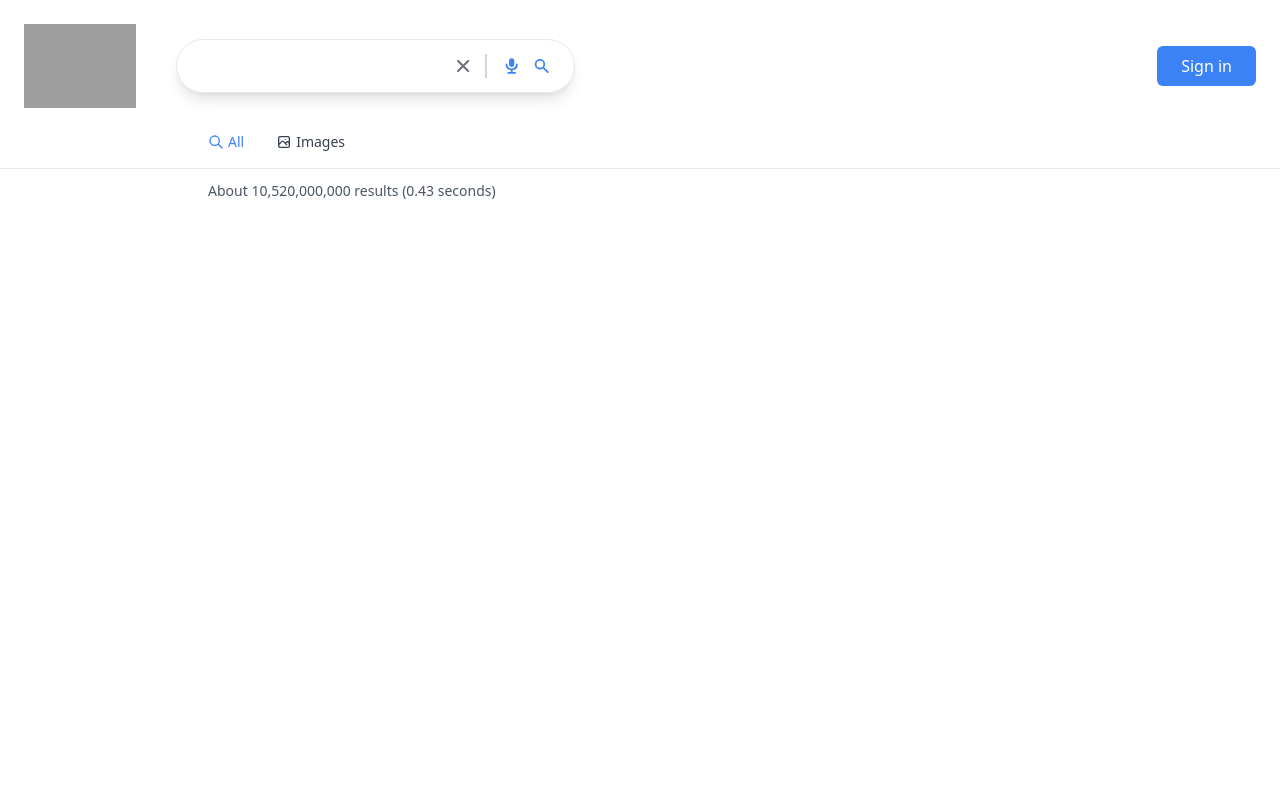
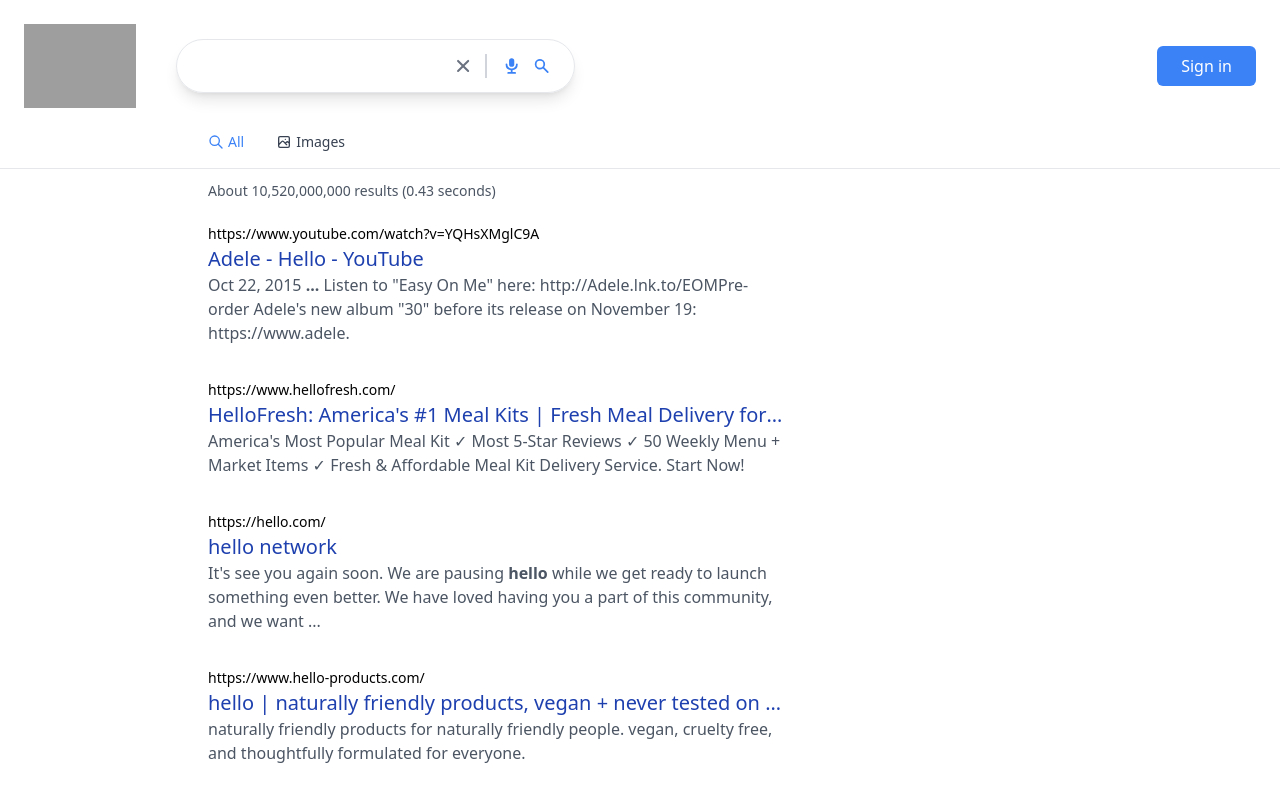
Before and after one commit to Jascha-Biederstedt/google-clone, a Next.js app: page /search in a window 1280 px wide. Shown: the top 800 px of the page. Built offline with nearby package versions, Linux system fonts and the light colour scheme; no server answers; grey boxes are pictures that could not be loaded.

Commit message:
Implement showing search results

```diff
--- a/components/SearchResults.js
+++ b/components/SearchResults.js
@@ -1,4 +1,5 @@
 import React from 'react';
+import parse from 'html-react-parser';
 
 const SearchResults = ({ results }) => {
   return (
@@ -7,6 +8,25 @@
         About {results.searchInformation.formattedTotalResults} results (
         {results.searchInformation.formattedSearchTime} seconds)
       </p>
+
+      {results.items.map(result => (
+        <div key={result.link} className="max-w-xl mb-8">
+          <div className="group">
+            <a className="text-sm truncate" href={result.link}>
+              {result.formattedUrl}
+            </a>
+            <a
+              className="group-hover:underline decoration-blue-800"
+              href={result.link}
+            >
+              <h2 className="truncate text-xl font-medium text-blue-800">
+                {result.title}
+              </h2>
+            </a>
+          </div>
+          <p className="text-gray-600">{parse(result.htmlSnippet)}</p>
+        </div>
+      ))}
     </div>
   );
 };
--- a/package.json
+++ b/package.json
@@ -10,6 +10,7 @@
   },
   "dependencies": {
     "@heroicons/react": "^1.0.6",
+    "html-react-parser": "^1.4.12",
     "next": "12.1.5",
     "next-auth": "^4.3.3",
     "react": "18.0.0",
```
Also changed, not shown: 1 other file (tests, documents, lock files or other folders).
